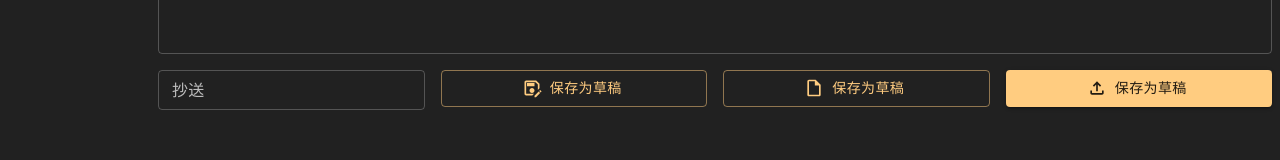
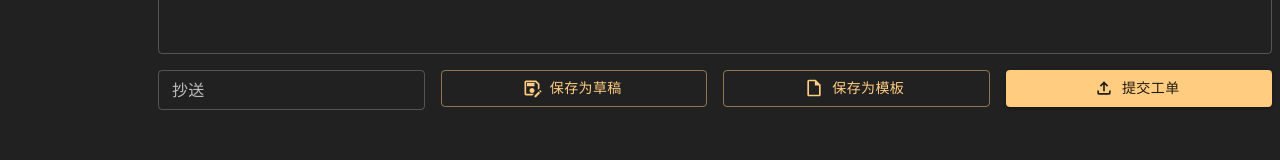
Before and after one commit to Pylogmon/committer-tauri, a React (Vite) app: page /committer in a window 1280 px wide. Shown: the part 389-549 px from the top of the page. Built offline with nearby package versions, Linux system fonts and the light colour scheme.

Commit message:
fix: 修复按钮名称

```diff
--- a/src/components/Editor/index.jsx
+++ b/src/components/Editor/index.jsx
@@ -114,10 +114,10 @@ export default function Editor() {
                 <Button fullWidth variant='outlined' startIcon={<SaveAsOutlinedIcon />}>保存为草稿</Button>
             </Grid>
             <Grid item xs={12} sm={6} md={3} lg={3}>
-                <Button fullWidth variant='outlined' startIcon={<InsertDriveFileOutlinedIcon />} >保存为草稿</Button>
+                <Button fullWidth variant='outlined' startIcon={<InsertDriveFileOutlinedIcon />} >保存为模板</Button>
             </Grid>
             <Grid item xs={12} sm={6} md={3} lg={3}>
-                <Button fullWidth variant='contained' startIcon={<FileUploadOutlinedIcon />} >保存为草稿</Button>
+                <Button fullWidth variant='contained' startIcon={<FileUploadOutlinedIcon />} >提交工单</Button>
             </Grid>
         </Grid>
     )
```
